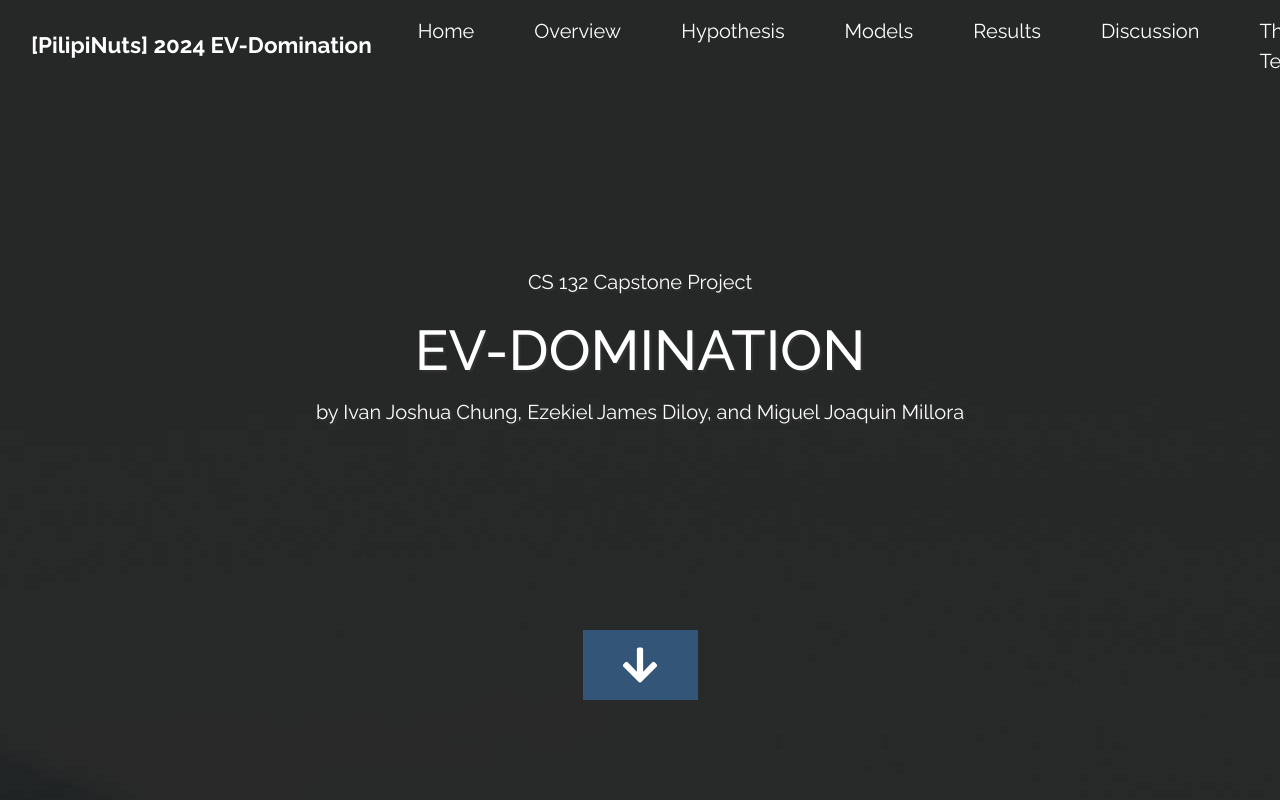
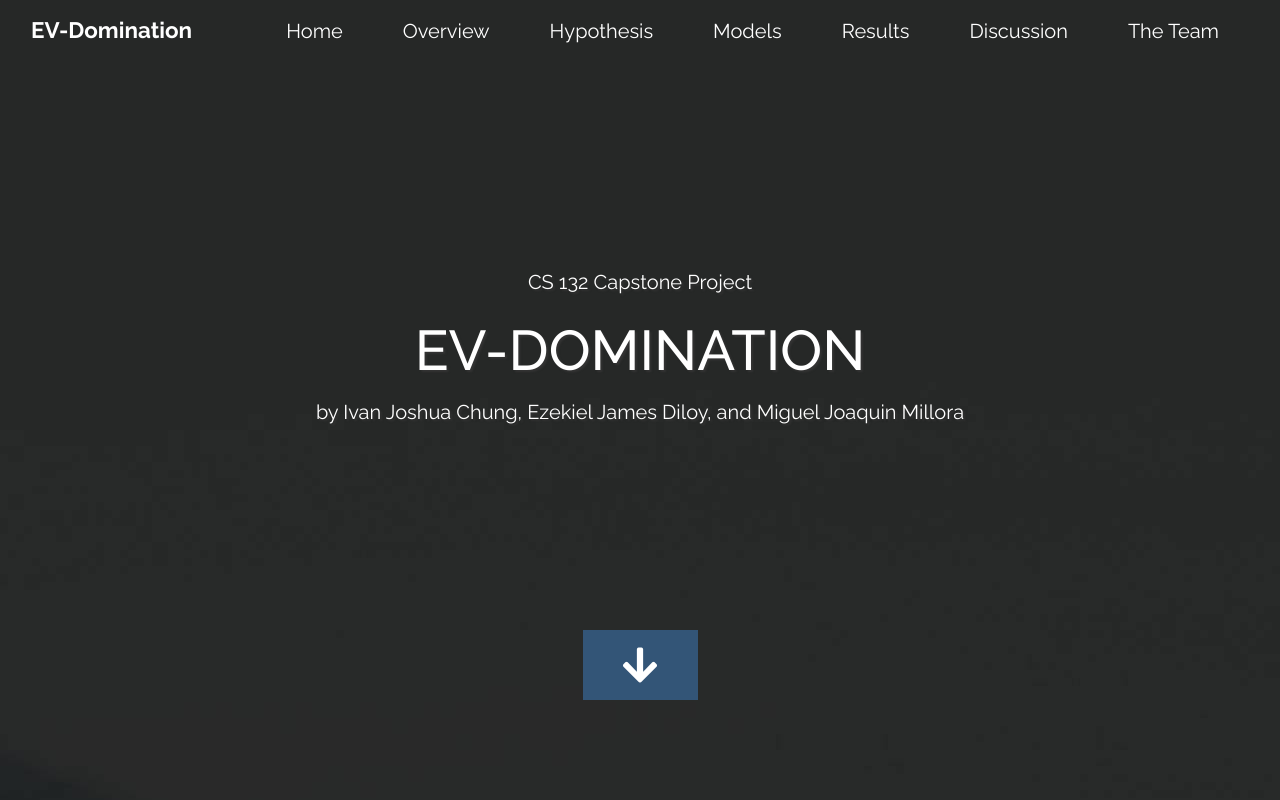
Before and after one commit to eZBaSic/EVdomination_Chung_Diloy_Millora, a plain HTML site: page index.html in a window 1280 px wide. Shown: the top 800 px of the page. Drawn offline with Linux system fonts and the light colour scheme.

Commit message:
chore: update website title

```diff
--- a/index.html
+++ b/index.html
@@ -4,7 +4,7 @@
     <meta charset="UTF-8" />
     <meta name="viewport" content="width=device-width, initial-scale=1.0" />
     <meta http-equiv="X-UA-Compatible" content="ie=edge" />
-    <title>[PilipiNuts] 2024</title>
+    <title>[PilipiNuts] 2024 EV-Domination</title>
     <link rel="stylesheet" href="fontawesome-5.5/css/all.min.css" />
     <link rel="stylesheet" href="slick/slick.css">
     <link rel="stylesheet" href="slick/slick-theme.css">
@@ -24,7 +24,7 @@ https://www.tooplate.com/view/2117-infinite-loop
       <nav class="navbar navbar-expand-md tm-navbar" id="tmNav">
         <div class="container">
           <div class="tm-next">
-              <a href="#home" class="navbar-brand">[PilipiNuts] 2024 EV-Domination</a>
+              <a href="#home" class="navbar-brand">EV-Domination</a>
           </div>
 
           <button class="navbar-toggler" type="button" data-toggle="collapse" data-target="#navbarSupportedContent" aria-controls="navbarSupportedContent" aria-expanded="false" aria-label="Toggle navigation">
```
